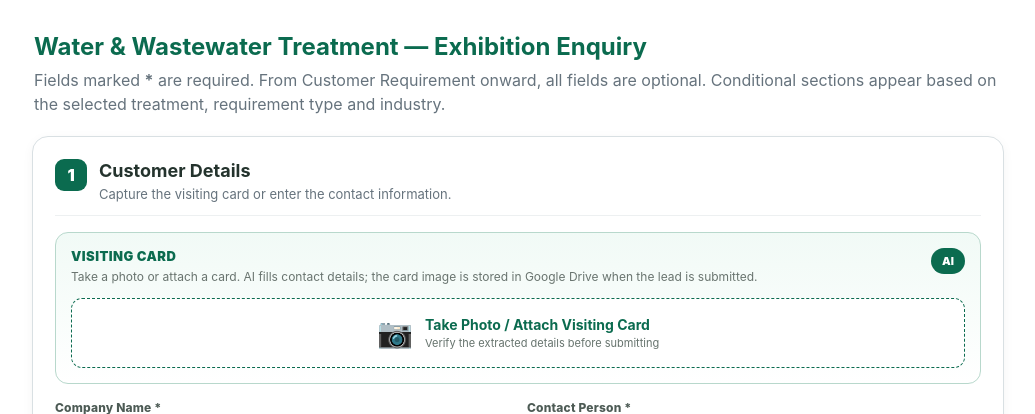
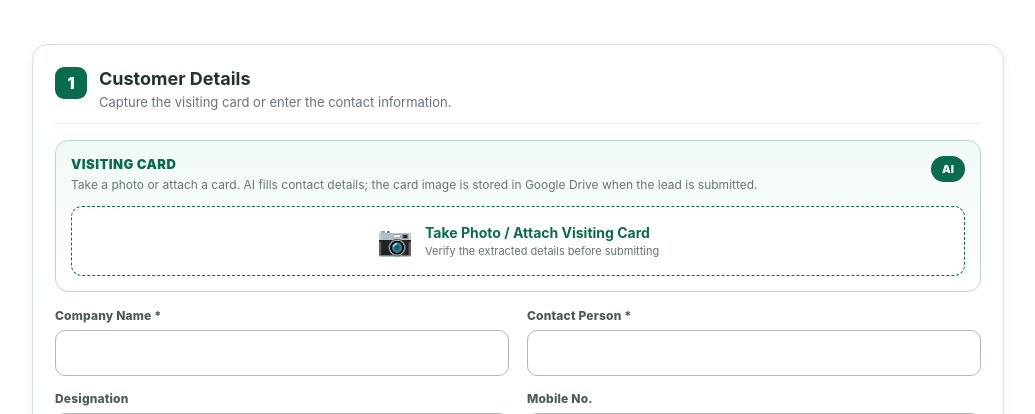
Before and after one commit to wtterp/wtt_agri_intex, a Flask app: page /add in a window 1280 px wide. Shown: the part 64-478 px from the top of the page, without its empty margins (122-1157 px from the left). Run offline with Flask 3, Linux system fonts and the light colour scheme.

Commit message:
frontend customize

```diff
--- a/templates/add_data.html
+++ b/templates/add_data.html
@@ -11,10 +11,6 @@
 
   <main class="page-content form-content">
     <form id="leadForm" novalidate>
-      <div class="form-intro">
-        <h1>Water & Wastewater Treatment — Exhibition Enquiry</h1>
-        <p>Fields marked <strong>*</strong> are required. From Customer Requirement onward, all fields are optional. Conditional sections appear based on the selected treatment, requirement type and industry.</p>
-      </div>
 
       <section class="form-section">
         <div class="section-heading"><span>1</span><div><h2>Customer Details</h2><p>Capture the visiting card or enter the contact information.</p></div></div>
@@ -72,8 +68,6 @@
           <div id="peakFlowWrap" class="field-group treatment-etp hidden"><label for="peak_flow_kld">Peak Flow (KLD)</label><input id="peak_flow_kld" name="peak_flow_kld" type="number" step="any"></div>
           <div id="populationWrap" class="field-group treatment-stp hidden"><label for="population_occupancy">Population / Occupancy</label><input id="population_occupancy" name="population_occupancy" type="number" step="1"></div>
           <div id="peakRequirementWrap" class="field-group treatment-wtp hidden"><label for="peak_requirement_kld">Peak Requirement (KLD)</label><input id="peak_requirement_kld" name="peak_requirement_kld" type="number" step="any"></div>
-          <div id="productionCapacityWrap" class="field-group treatment-etp hidden"><label for="production_capacity">Production Capacity</label><input id="production_capacity" name="production_capacity" type="number" step="any"></div>
-          <div id="productionUnitWrap" class="field-group treatment-etp hidden"><label for="production_capacity_unit">Production Capacity Unit</label><select id="production_capacity_unit" name="production_capacity_unit"><option value="">Select</option><option>TPD</option><option>MTPD</option><option>KLD</option><option>Other</option></select></div>
         </div>
       </section>
 
```
